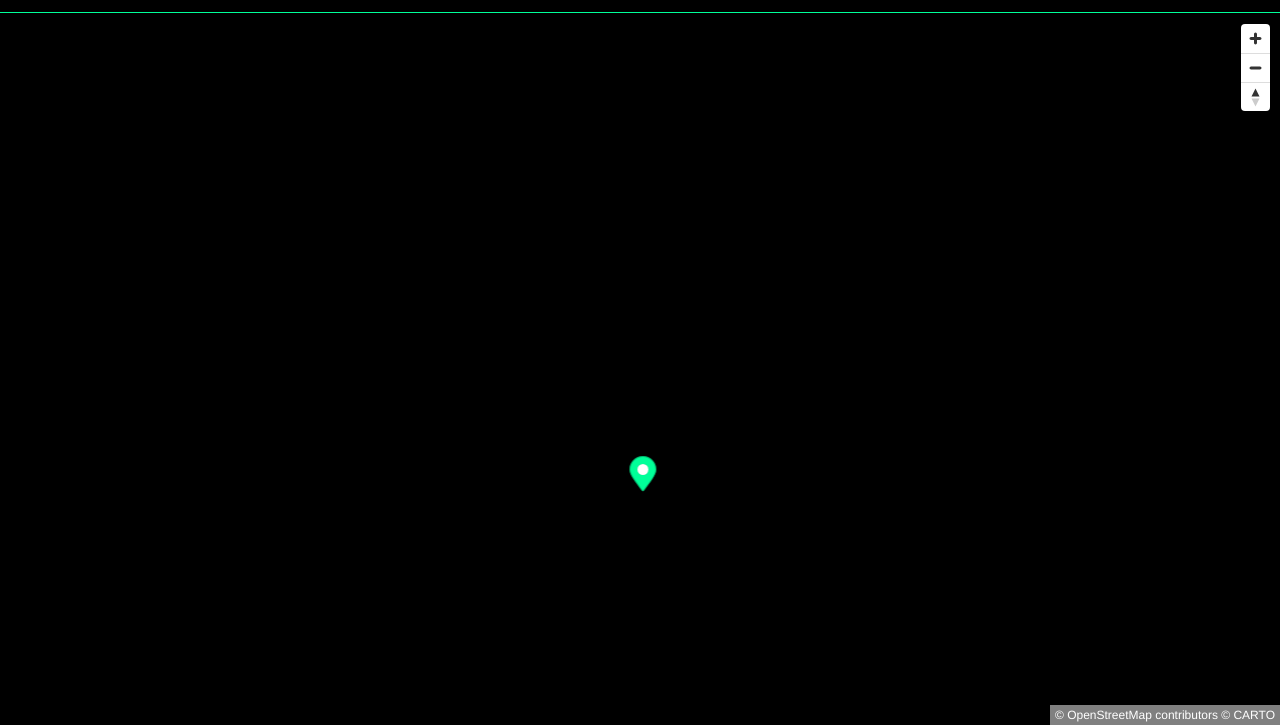
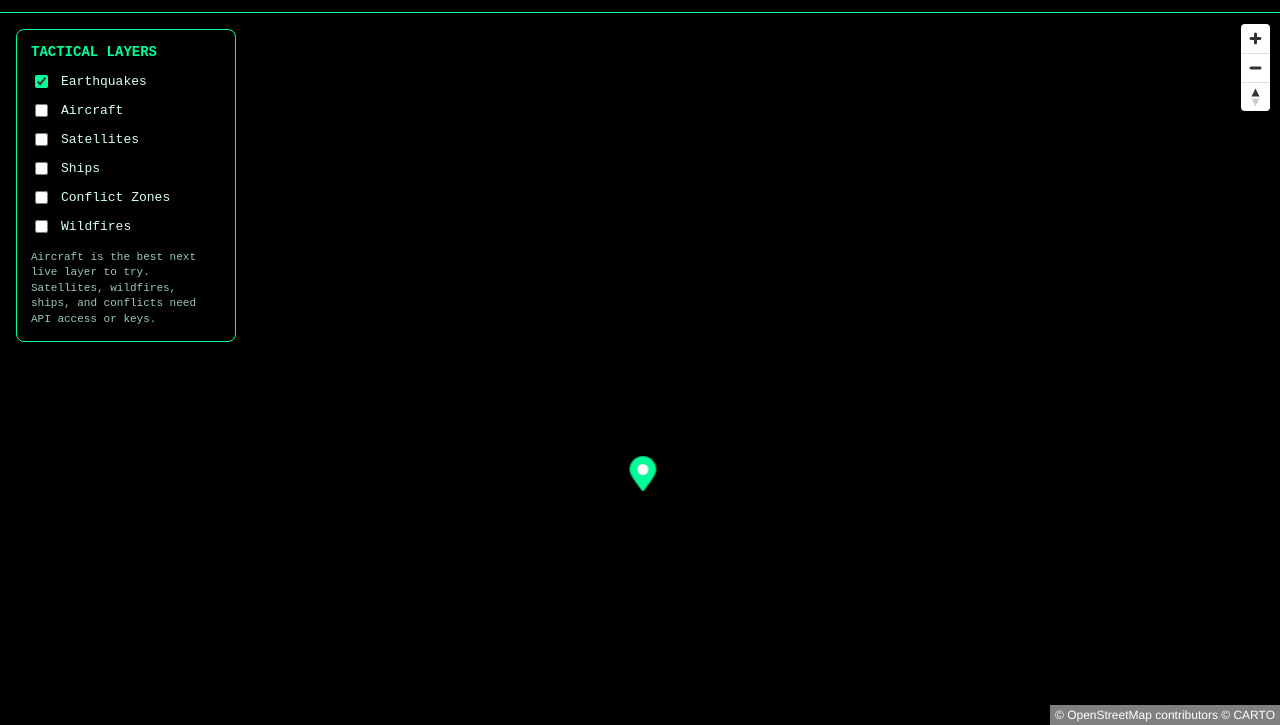
Before and after one commit to aldulaimi83/youooo-world, a plain HTML site: page index.html in a window 1280 px wide. Shown: the part 75-800 px from the top of the page. Drawn offline with nearby package versions, Linux system fonts and the light colour scheme; no server answers.

Commit message:
Update style.css

```diff
--- a/style.css
+++ b/style.css
@@ -15,7 +15,7 @@ body {
   top: 0;
   left: 0;
   right: 0;
-  z-index: 20;
+  z-index: 30;
   height: 88px;
   display: flex;
   align-items: center;
@@ -51,6 +51,46 @@ body {
   font-size: 12px;
 }
 
+#sidebar {
+  position: absolute;
+  top: 104px;
+  left: 16px;
+  z-index: 25;
+  width: 220px;
+  background: rgba(0, 0, 0, 0.9);
+  border: 1px solid #00ff99;
+  border-radius: 8px;
+  padding: 14px;
+  box-sizing: border-box;
+}
+
+.sidebar-title {
+  color: #00ff99;
+  font-weight: bold;
+  margin-bottom: 12px;
+  font-size: 14px;
+}
+
+.layer-item {
+  display: flex;
+  align-items: center;
+  gap: 10px;
+  margin: 10px 0;
+  color: #d8fff0;
+  font-size: 13px;
+}
+
+.layer-item input {
+  accent-color: #00ff99;
+}
+
+.sidebar-note {
+  margin-top: 14px;
+  color: #9cc7b6;
+  font-size: 11px;
+  line-height: 1.4;
+}
+
 #map {
   position: absolute;
   top: 89px;
@@ -77,3 +117,17 @@ body {
   border: 1px solid #00ff99;
   font-family: "Courier New", monospace;
 }
+
+.popup-title {
+  color: #00ff99;
+  margin: 0 0 10px 0;
+}
+
+.popup-row {
+  margin: 6px 0;
+}
+
+.popup-label {
+  color: #8cffc8;
+  font-weight: bold;
+}
```
